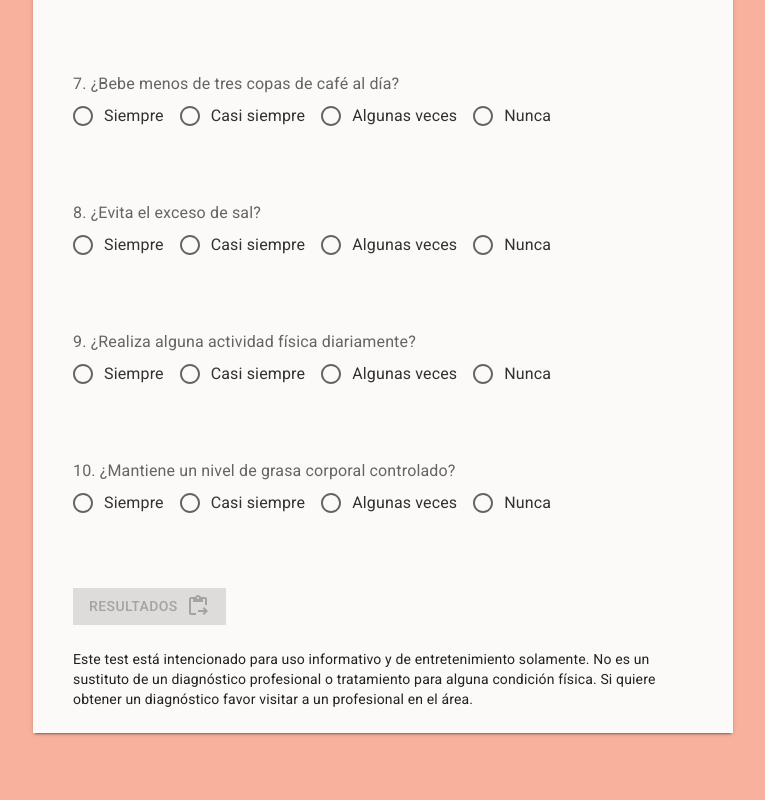
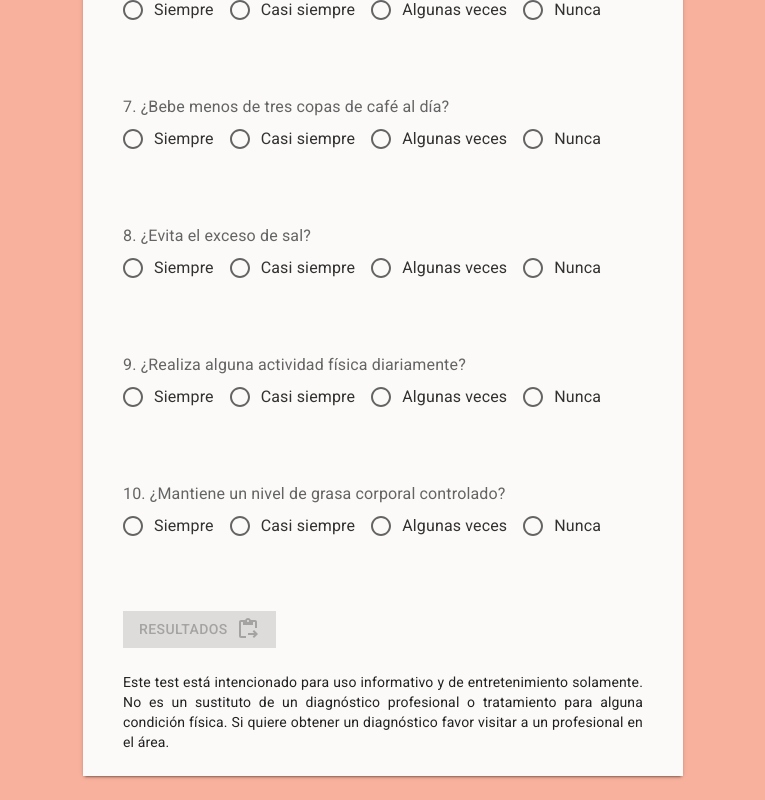
Before and after one commit to ignemdev/dynamic-test, a React (Create React App) app: page / in a window 1280 px wide. Shown: the part 940-1740 px from the top of the page, without its empty margins (257-1022 px from the left). Before the commit the page ends 1697 px from the top, so only its background shows below. Built offline with nearby package versions, Linux system fonts and the light colour scheme.

Commit message:
arreglo de tamaño

```diff
--- a/src/components/Test.js
+++ b/src/components/Test.js
@@ -54,7 +54,7 @@ const Test = () => {
     }, [questions])
 
     return (
-        <Box sx={{ width: '100%', maxWidth: '700px', marginY: 3 }}>
+        <Box sx={{ width: '100%', maxWidth: '600px', marginY: 3 }}>
             <Header />
             <Paper elevation={2}>
                 {isLoading ?
@@ -80,7 +80,7 @@ const Test = () => {
                     </Button>
                 </Box>
                 <Box sx={{ ...spacing, paddingTop: 0, backgroundColor: palette.secondary.main }}>
-                    <Typography variant="body2">
+                    <Typography variant="body2" sx={{ textAlign: 'justify' }}>
                         Este test está intencionado para uso informativo y de entretenimiento solamente. No es un sustituto de un diagnóstico profesional o tratamiento para alguna condición física. Si quiere obtener un diagnóstico favor visitar a un profesional en el área.
                     </Typography>
                 </Box>
```
